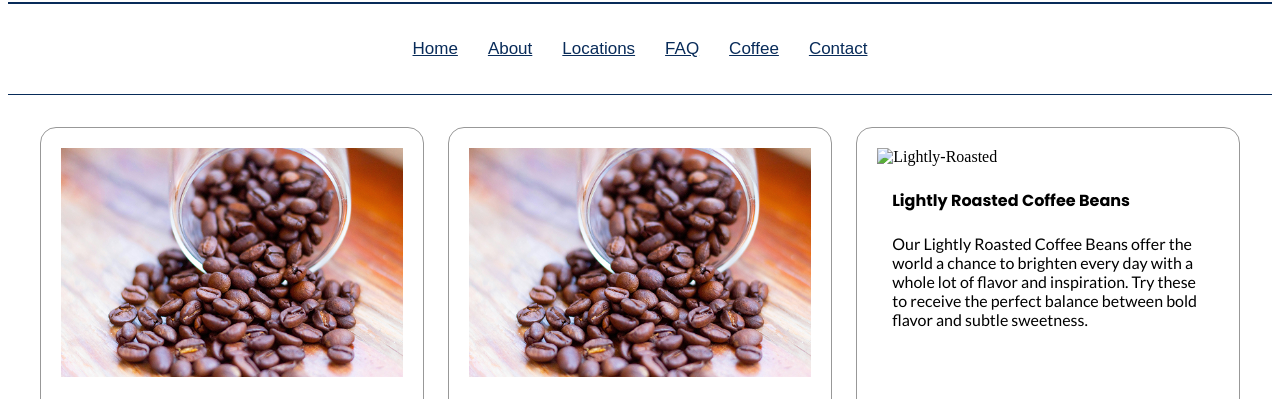
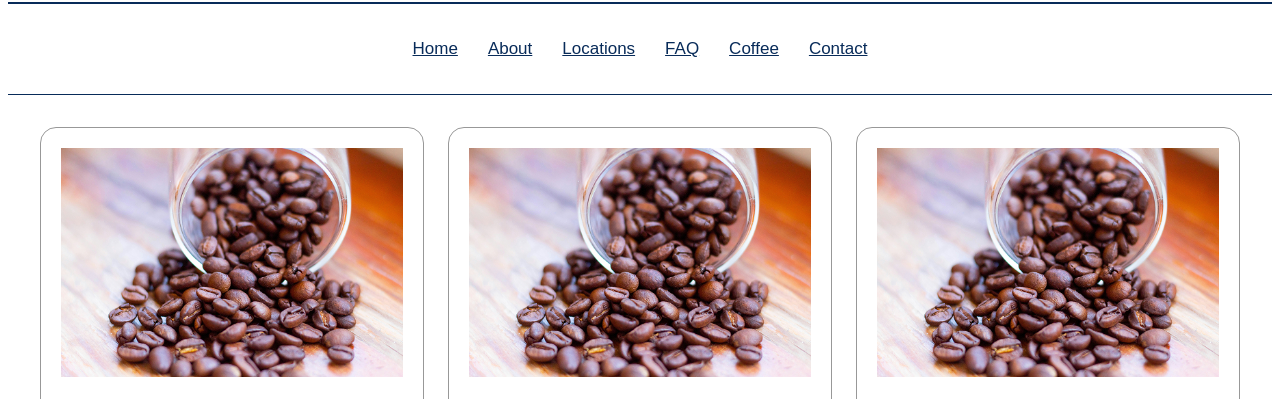
Before and after one commit to arielcasta/GulpRoast, a plain HTML site: page products.html in a window 1280 px wide. Shown: the part 350-749 px from the top of the page. Drawn offline with Linux system fonts and the light colour scheme; the site is published under a folder, as on GitHub Pages, so addresses that start at the root find nothing.

Commit message:
March8_YAY

```diff
--- a/products.html
+++ b/products.html
@@ -69,7 +69,7 @@
     </div>
 
     <div class="product-card">
-        <img src="/images/gulp-coffee-beans.jpg" alt="Lightly-Roasted" width="100%">
+        <img src="./images/gulp-coffee-beans.jpg" alt="Lightly-Roasted" width="100%">
 
         <div class = "product-info">
             <h4 class="poppins-bold">Lightly Roasted Coffee Beans</h4>
```
